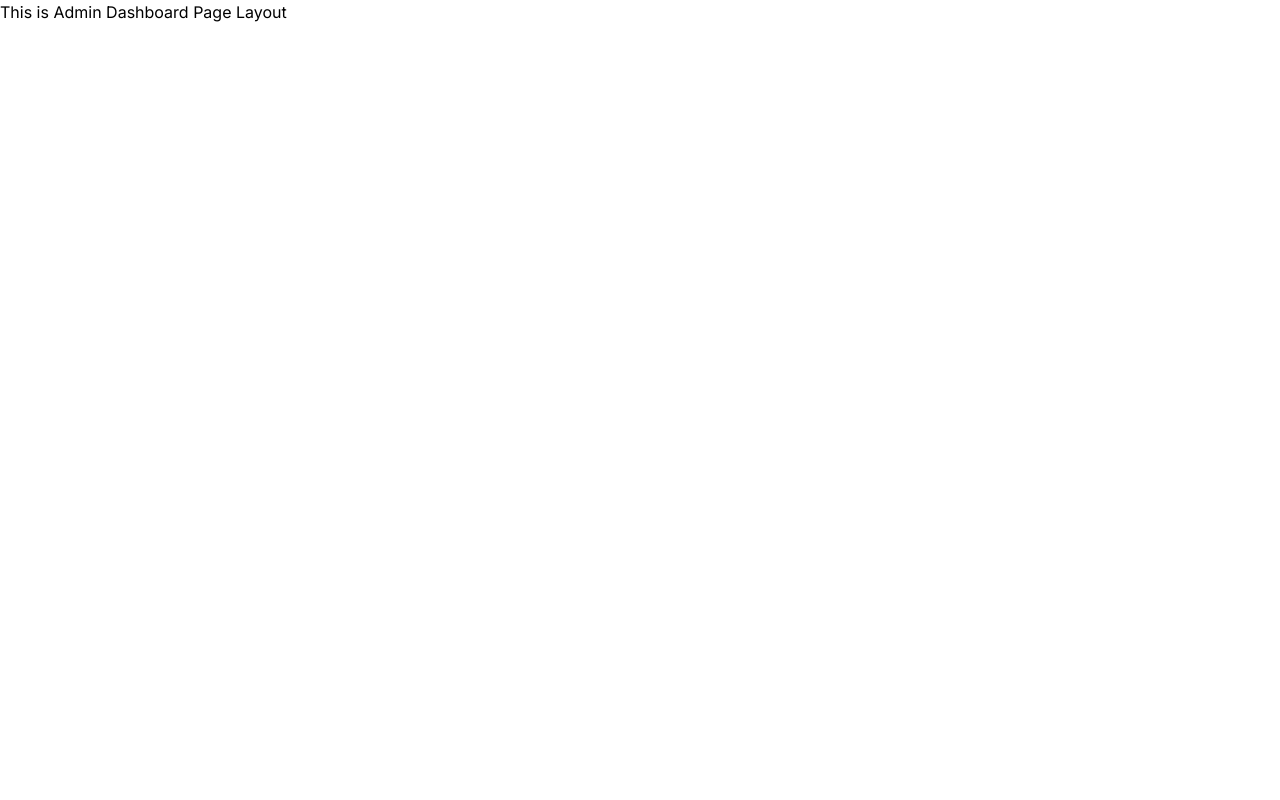
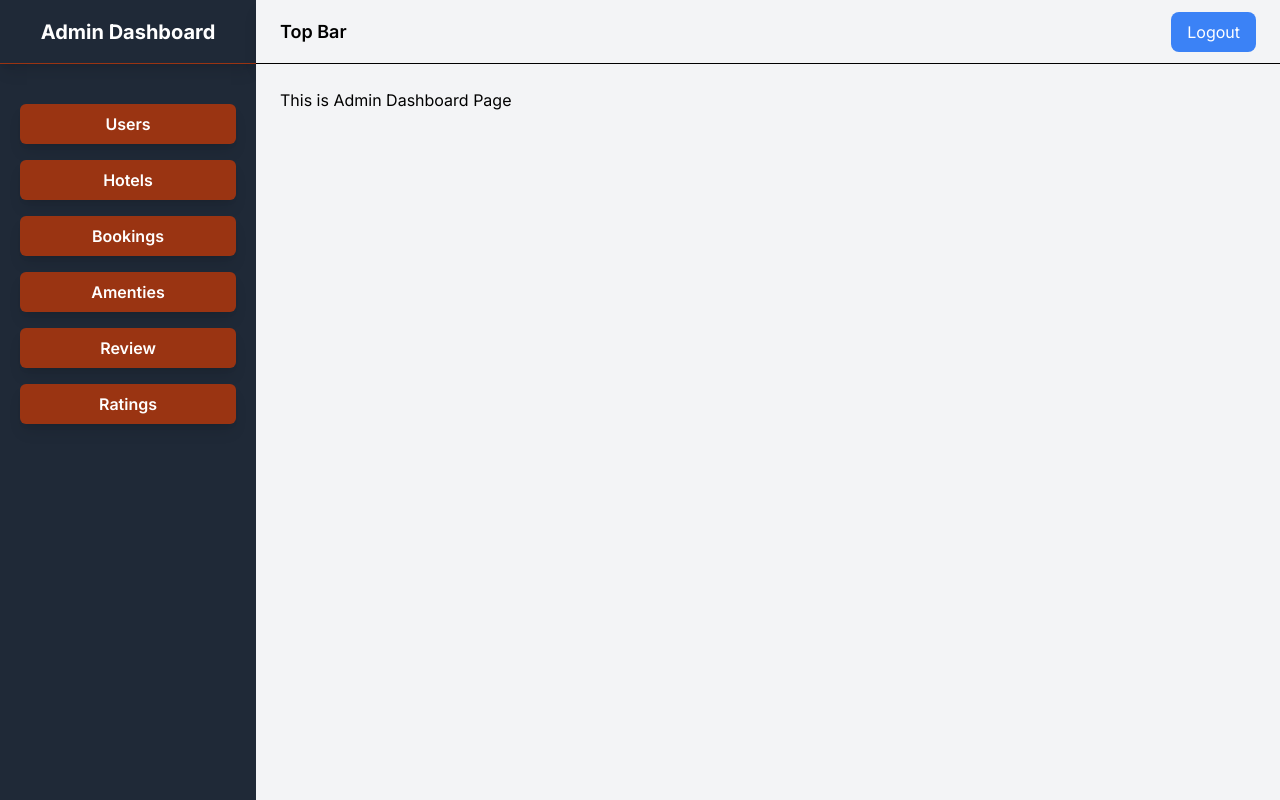
Before and after one commit to mamun060/versity-project-nextjs-fullstack-hotel-booking, a Next.js app: page /dashboard in a window 1280 px wide. Built offline with nearby package versions, Linux system fonts and the light colour scheme.

Commit message:
Admin Layout setup done and left sidebar also done

```diff
--- a/src/app/(admin-dashboard)/dashboard/page.js
+++ b/src/app/(admin-dashboard)/dashboard/page.js
@@ -1,7 +1,7 @@
 const Dashboard = () => {
     return (
         <>
-        This is Admin Dashboard Page Layout
+        This is Admin Dashboard Page
         </>
      );
 }
--- a/src/app/(admin-dashboard)/layout.js
+++ b/src/app/(admin-dashboard)/layout.js
@@ -15,9 +15,34 @@ export default async function RootLayout({ children }) {
   return (
     <html lang="en">
       <body className={inter.className}>
-        <main>
-          {children}
-        </main>
+      <div className="flex min-h-screen">
+            <aside className="w-64 bg-gray-800 text-white flex flex-col">
+                <div className="flex items-center justify-center h-16 shadow-lg border-b border-orange-800 ">
+                    <h1 className="text-xl font-bold">Admin Dashboard</h1>
+                </div>
+                <div className=" px-5 pt-10">
+                    <ul className=" list-none p-0 m-0 flex flex-col gap-4">
+                        <li className=" bg-orange-800 text-[16px] font-semibold py-2 rounded-md text-center shadow-lg hover:bg-orange-700 hover:cursor-pointer transition-all hover:scale-[1.05]">Users</li>
+                        <li className=" bg-orange-800 text-[16px] font-semibold py-2 rounded-md text-center shadow-lg hover:bg-orange-700 hover:cursor-pointer transition-all hover:scale-[1.05]">Hotels</li>
+                        <li className=" bg-orange-800 text-[16px] font-semibold py-2 rounded-md text-center shadow-lg hover:bg-orange-700 hover:cursor-pointer transition-all hover:scale-[1.05]">Bookings</li>
+                        <li className=" bg-orange-800 text-[16px] font-semibold py-2 rounded-md text-center shadow-lg hover:bg-orange-700 hover:cursor-pointer transition-all hover:scale-[1.05]">Amenties</li>
+                        <li className=" bg-orange-800 text-[16px] font-semibold py-2 rounded-md text-center shadow-lg hover:bg-orange-700 hover:cursor-pointer transition-all hover:scale-[1.05]">Review</li>
+                        <li className=" bg-orange-800 text-[16px] font-semibold py-2 rounded-md text-center shadow-lg hover:bg-orange-700 hover:cursor-pointer transition-all hover:scale-[1.05]">Ratings</li>
+                    </ul>
+                </div>
+            </aside>
+            <div className="flex-1 flex flex-col">
+                <header className="h-16 bg-gray-100 flex flex-wrap items-center justify-between px-6 shadow-lg border-b border-black">
+                    <div className="text-lg font-semibold">Top Bar</div>
+                    <div>
+                        <button className="py-2 px-4 bg-blue-500 text-white rounded-lg">Logout</button>
+                    </div>
+                </header>
+                <main className="flex-1 p-6 bg-gray-100">
+                    {children}
+                </main>
+            </div>
+        </div>
       </body>
     </html>
   );
```
